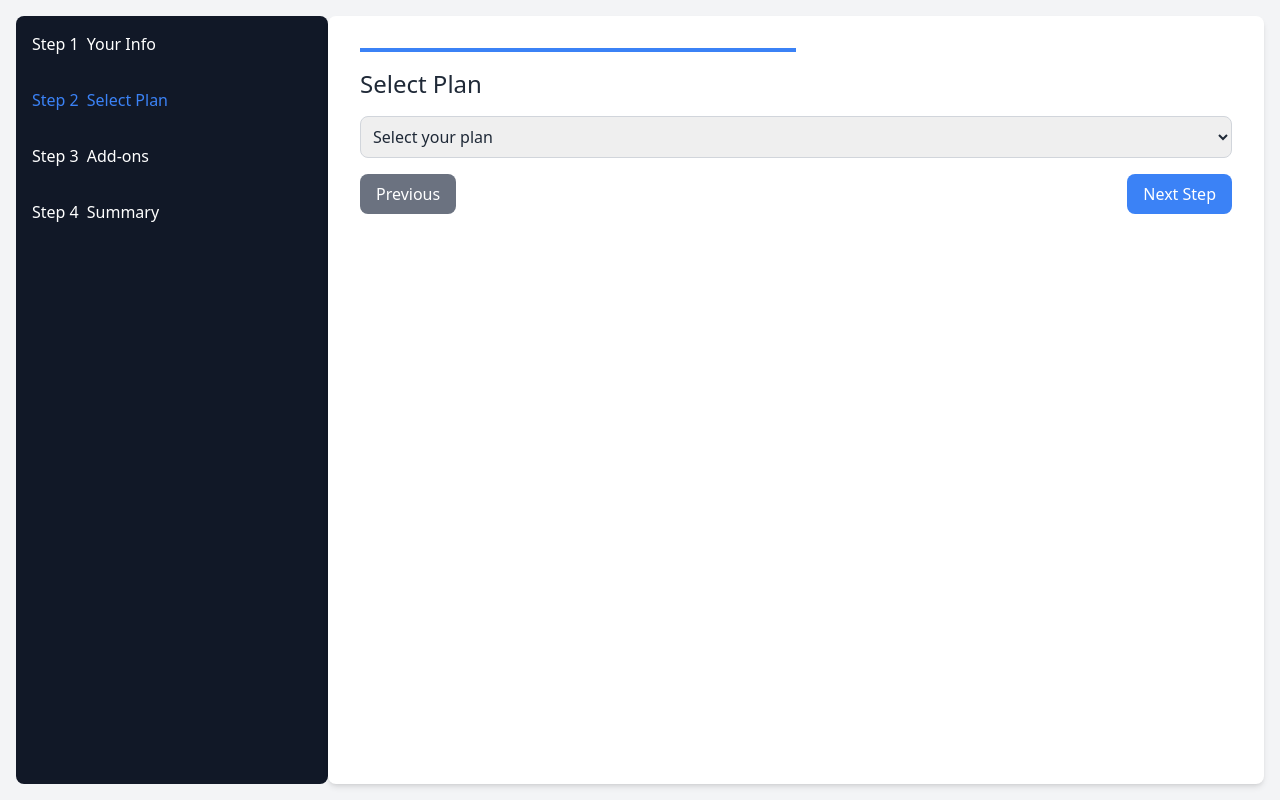
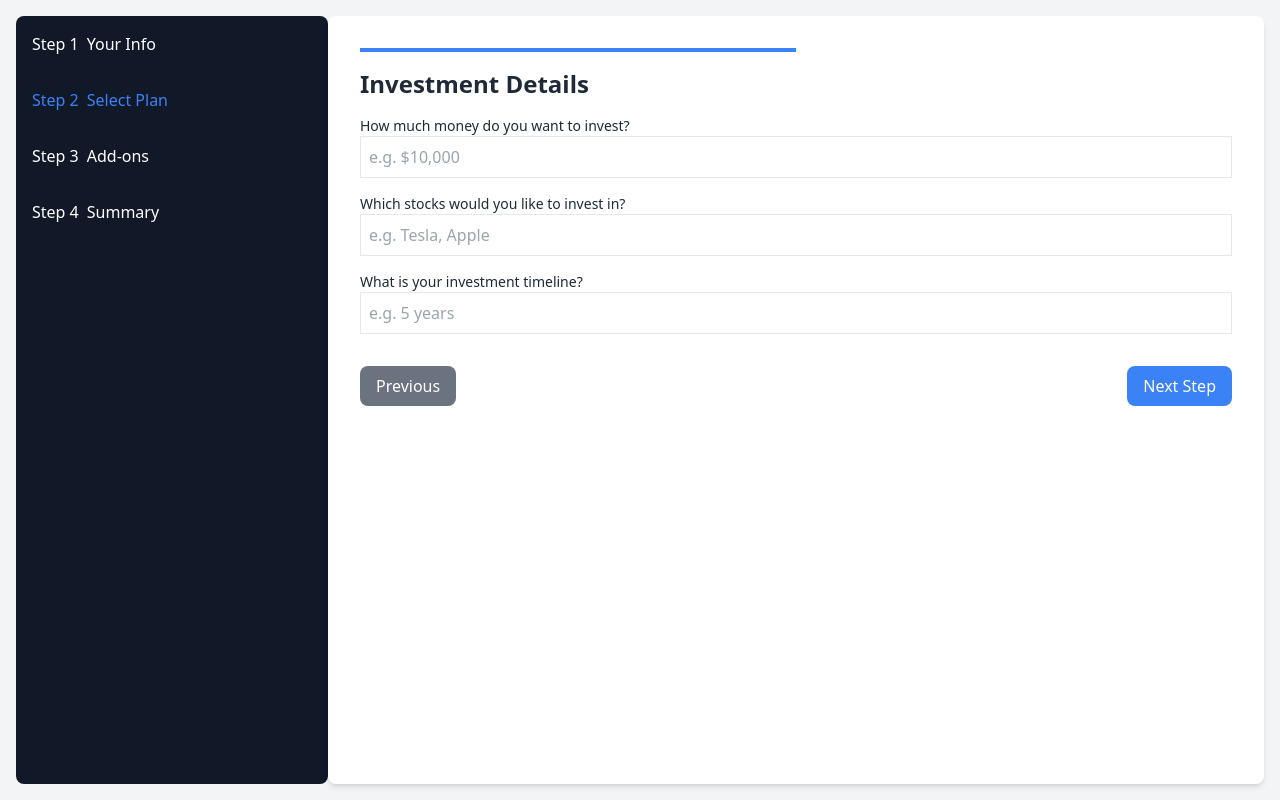
Before and after one commit to chetankhandait/Code-Cubile-3.0_Project, a React (Vite) app in the folder Client/my-project/: page /multi-form in a window 1280 px wide. Both pictures are taken after a click on the button "Next Step". Built offline with nearby package versions, Linux system fonts and the light colour scheme.

Commit message:
multistep form

```diff
--- a/Client/my-project/src/components/MultiStepForm.jsx
+++ b/Client/my-project/src/components/MultiStepForm.jsx
@@ -7,8 +7,10 @@ const MultiStepForm = () => {
     name: "",
     email: "",
     phone: "",
-    plan: "",
-    addons: "",
+    investmentAmount: "",
+    stockPreference: "",
+    investmentTimeline: "",
+    marketAnalysis: "",
   });
 
   const handleNext = () => setStep(step + 1);
@@ -64,32 +66,37 @@ const MultiStepForm = () => {
 
         {step === 1 && (
           <div>
-            <h2 className="text-2xl mb-4">Your Info</h2>
+            <h2 className="text-2xl font-bold mb-4">Your Info</h2>
+            <label className="block text-sm">Name</label>
             <input
               type="text"
               name="name"
               value={formData.name}
               onChange={handleChange}
-              placeholder="Name"
-              className="w-full p-2 border border-gray-300 mb-4 rounded-lg"
+              placeholder="e.g. Stephen King"
+              className="w-full p-2 border"
             />
+
+            <label className="block mt-4 text-sm">Email</label>
             <input
               type="email"
               name="email"
               value={formData.email}
               onChange={handleChange}
-              placeholder="Email"
-              className="w-full p-2 border border-gray-300 mb-4 rounded-lg"
+              placeholder="e.g. stephen@lorem.com"
+              className="w-full p-2 border"
             />
+
+            <label className="block mt-4 text-sm">Phone Number</label>
             <input
-              type="text"
+              type="tel"
               name="phone"
               value={formData.phone}
               onChange={handleChange}
-              placeholder="Phone Number"
-              className="w-full p-2 border border-gray-300 mb-4 rounded-lg"
+              placeholder="e.g. +1 234 567 890"
+              className="w-full p-2 border"
             />
-            <div className="flex justify-between">
+            <div className="flex justify-between mt-8">
               <button
                 className="bg-gray-400 text-white px-4 py-2 rounded-lg cursor-not-allowed"
                 disabled
@@ -108,18 +115,44 @@ const MultiStepForm = () => {
 
         {step === 2 && (
           <div>
-            <h2 className="text-2xl mb-4">Select Plan</h2>
-            <select
-              name="plan"
-              value={formData.plan}
+            <h2 className="text-2xl font-bold mb-4">Investment Details</h2>
+
+            <label className="block text-sm">
+              How much money do you want to invest?
+            </label>
+            <input
+              type="number"
+              name="investmentAmount"
+              value={formData.investmentAmount}
               onChange={handleChange}
-              className="w-full p-2 border border-gray-300 mb-4 rounded-lg"
-            >
-              <option value="">Select your plan</option>
-              <option value="basic">Basic</option>
-              <option value="premium">Premium</option>
-            </select>
-            <div className="flex justify-between">
+              placeholder="e.g. $10,000"
+              className="w-full p-2 border"
+            />
+
+            <label className="block mt-4 text-sm">
+              Which stocks would you like to invest in?
+            </label>
+            <input
+              type="text"
+              name="stockPreference"
+              value={formData.stockPreference}
+              onChange={handleChange}
+              placeholder="e.g. Tesla, Apple"
+              className="w-full p-2 border"
+            />
+
+            <label className="block mt-4 text-sm">
+              What is your investment timeline?
+            </label>
+            <input
+              type="text"
+              name="investmentTimeline"
+              value={formData.investmentTimeline}
+              onChange={handleChange}
+              placeholder="e.g. 5 years"
+              className="w-full p-2 border"
+            />
+            <div className="flex justify-between mt-8">
               <button
                 onClick={handlePrevious}
                 className="bg-gray-500 text-white px-4 py-2 rounded-lg"
@@ -138,15 +171,30 @@ const MultiStepForm = () => {
 
         {step === 3 && (
           <div>
-            <h2 className="text-2xl mb-4">Add-ons</h2>
-            <textarea
-              name="addons"
-              value={formData.addons}
+            <h2 className="text-2xl font-bold mb-4">Market Analysis</h2>
+
+            <label className="block text-sm">
+              Do you follow any market trends?
+            </label>
+            <input
+              type="text"
+              name="marketAnalysis"
+              value={formData.marketAnalysis}
               onChange={handleChange}
-              placeholder="Add-ons"
-              className="w-full p-2 border border-gray-300 mb-4 rounded-lg"
+              placeholder="e.g. Yes, following the technology sector"
+              className="w-full p-2 border"
             />
-            <div className="flex justify-between">
+
+            <label className="block mt-4 text-sm">
+              How do you analyze stock performance?
+            </label>
+            <input
+              type="text"
+              name="analysisMethod"
+              placeholder="e.g. Fundamental or Technical Analysis"
+              className="w-full p-2 border"
+            />
+            <div className="flex justify-between mt-8">
               <button
                 onClick={handlePrevious}
                 className="bg-gray-500 text-white px-4 py-2 rounded-lg"
@@ -165,14 +213,29 @@ const MultiStepForm = () => {
 
         {step === 4 && (
           <div>
-            <h2 className="text-2xl mb-4">Summary</h2>
-            <ul>
-              <li>Name: {formData.name}</li>
-              <li>Email: {formData.email}</li>
-              <li>Phone: {formData.phone}</li>
-              <li>Plan: {formData.plan}</li>
-              <li>Add-ons: {formData.addons}</li>
-            </ul>
+            <h2 className="text-2xl font-bold mb-4">Summary</h2>
+            <p>
+              <strong>Name:</strong> {formData.name}
+            </p>
+            <p>
+              <strong>Email:</strong> {formData.email}
+            </p>
+            <p>
+              <strong>Phone:</strong> {formData.phone}
+            </p>
+            <p>
+              <strong>Investment Amount:</strong> {formData.investmentAmount}
+            </p>
+            <p>
+              <strong>Stock Preference:</strong> {formData.stockPreference}
+            </p>
+            <p>
+              <strong>Investment Timeline:</strong>{" "}
+              {formData.investmentTimeline}
+            </p>
+            <p>
+              <strong>Market Analysis:</strong> {formData.marketAnalysis}
+            </p>
             <div className="flex justify-between mt-4">
               <button
                 onClick={handlePrevious}
```
